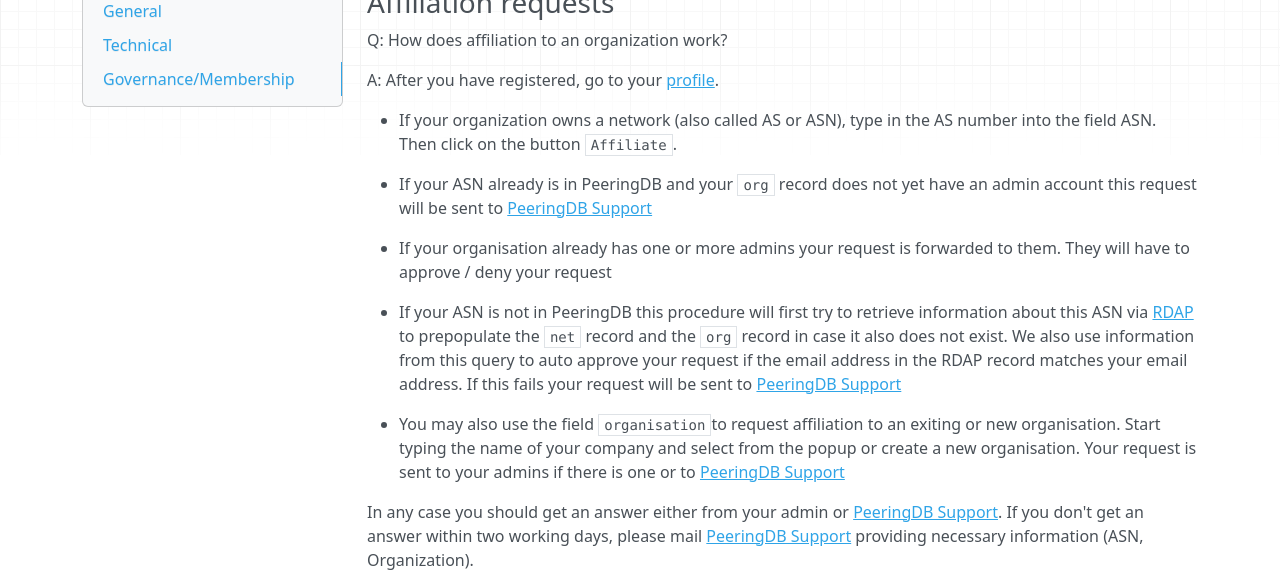
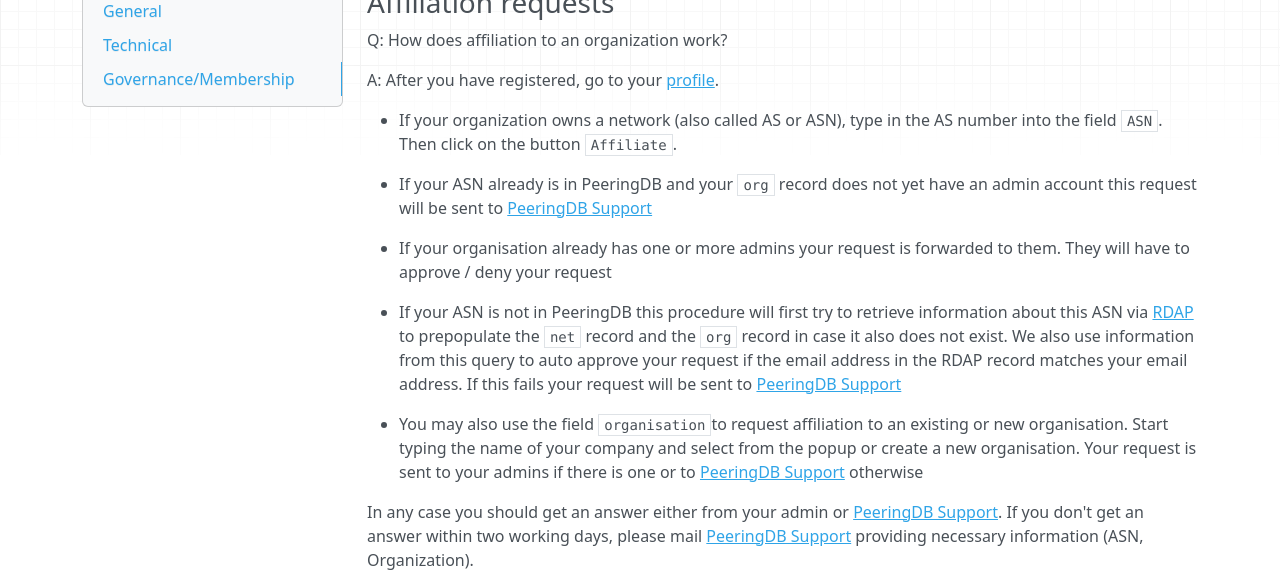
Before and after one commit to peeringdb/docs, an MkDocs documentation site: the page built from docs/faq.md, in a window 1280 px wide and 900 px high, scrolled down 255 px. Shown: the part 151-723 px from the top of the window. Built offline with MkDocs 1.6.1, drawn with Linux system fonts in a browser that asks for light colours; nearby versions of some CDN libraries.

Commit message:
Update FAQ
some typos

```diff
--- a/docs/faq.md
+++ b/docs/faq.md
@@ -16,7 +16,7 @@
 
 A: After you have registered, go to your [profile](https://peeringdb.com/profile).
 
-* If your organization owns a network (also called AS or ASN), type in the AS number into the field ASN. Then click on the button `Affiliate`.
+* If your organization owns a network (also called AS or ASN), type in the AS number into the field `ASN`. Then click on the button `Affiliate`.
 
 * If your ASN already is in PeeringDB and your `org` record does not yet have an admin account this request will be sent to [PeeringDB Support](mailto:support@peeringdb.com)
 
@@ -24,7 +24,7 @@
 
 * If your ASN is not in PeeringDB this procedure will first try to retrieve information about this ASN via [RDAP](https://about.rdap.org/) to prepopulate the `net` record and the `org` record in case it also does not exist. We also use information from this query to auto approve your request if the email address in the RDAP record matches your email address. If this fails your request will be sent to [PeeringDB Support](mailto:support@peeringdb.com)
 
-* You may also use the field `organisation`to request affiliation to an exiting or new organisation. Start typing the name of your company and select from the popup or create a new organisation. Your request is sent to your admins if there is one or to [PeeringDB Support](mailto:support@peeringdb.com)
+* You may also use the field `organisation`to request affiliation to an existing or new organisation. Start typing the name of your company and select from the popup or create a new organisation. Your request is sent to your admins if there is one or to [PeeringDB Support](mailto:support@peeringdb.com) otherwise
 
 In any case you should get an answer either from your admin or [PeeringDB Support](mailto:support@peeringdb.com). If you don't get an answer within two working days, please mail [PeeringDB Support](mailto:support@peeringdb.com) providing necessary information (ASN, Organization).
 
```
